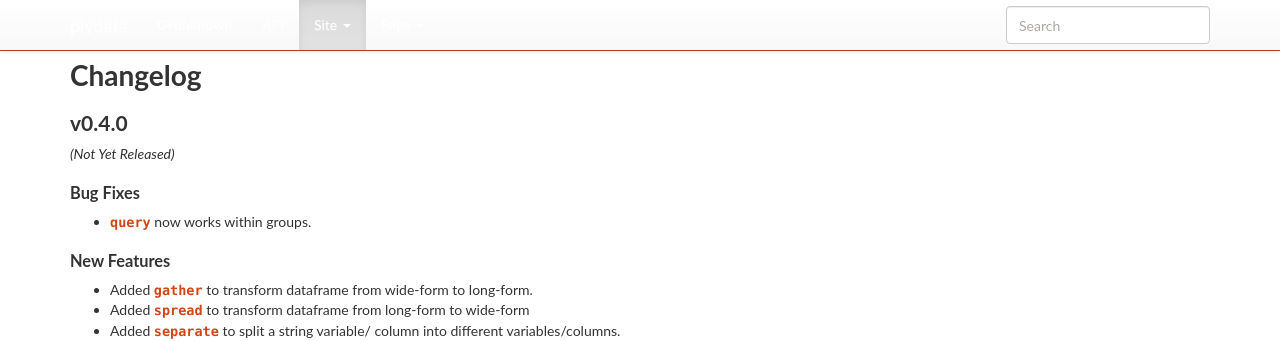
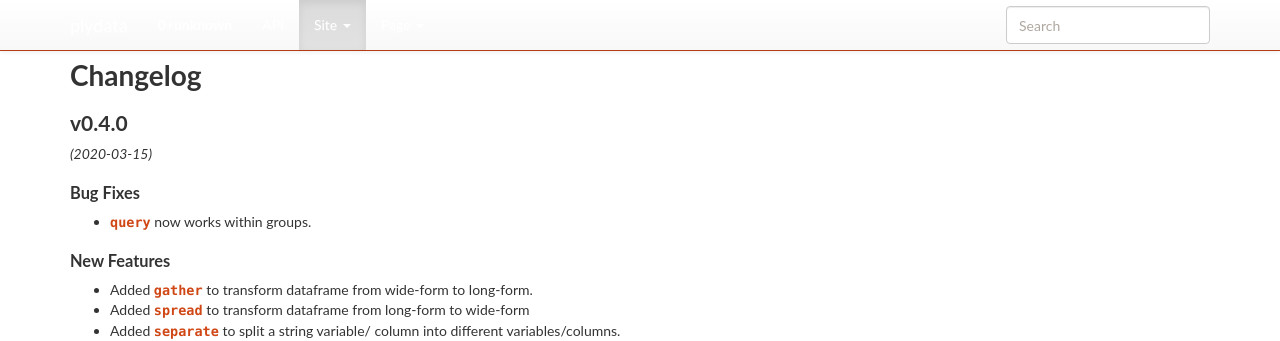
Before and after one commit to has2k1/plydata, a Sphinx documentation site: the page built from doc/changelog.rst, in a window 1280 px wide and 900 px high. Shown: the top 341 px of the window. Built offline with Sphinx 7.4.7, drawn with Linux system fonts in a browser that asks for light colours; nearby versions of some CDN libraries; library files that are not in the unit come from our copies.

Commit message:
Prepare changelog for release

```diff
--- a/doc/changelog.rst
+++ b/doc/changelog.rst
@@ -3,7 +3,7 @@ Changelog
 
 v0.4.0
 ------
-*(Not Yet Released)*
+*(2020-03-15)*
 
 Bug Fixes
 *********
```
